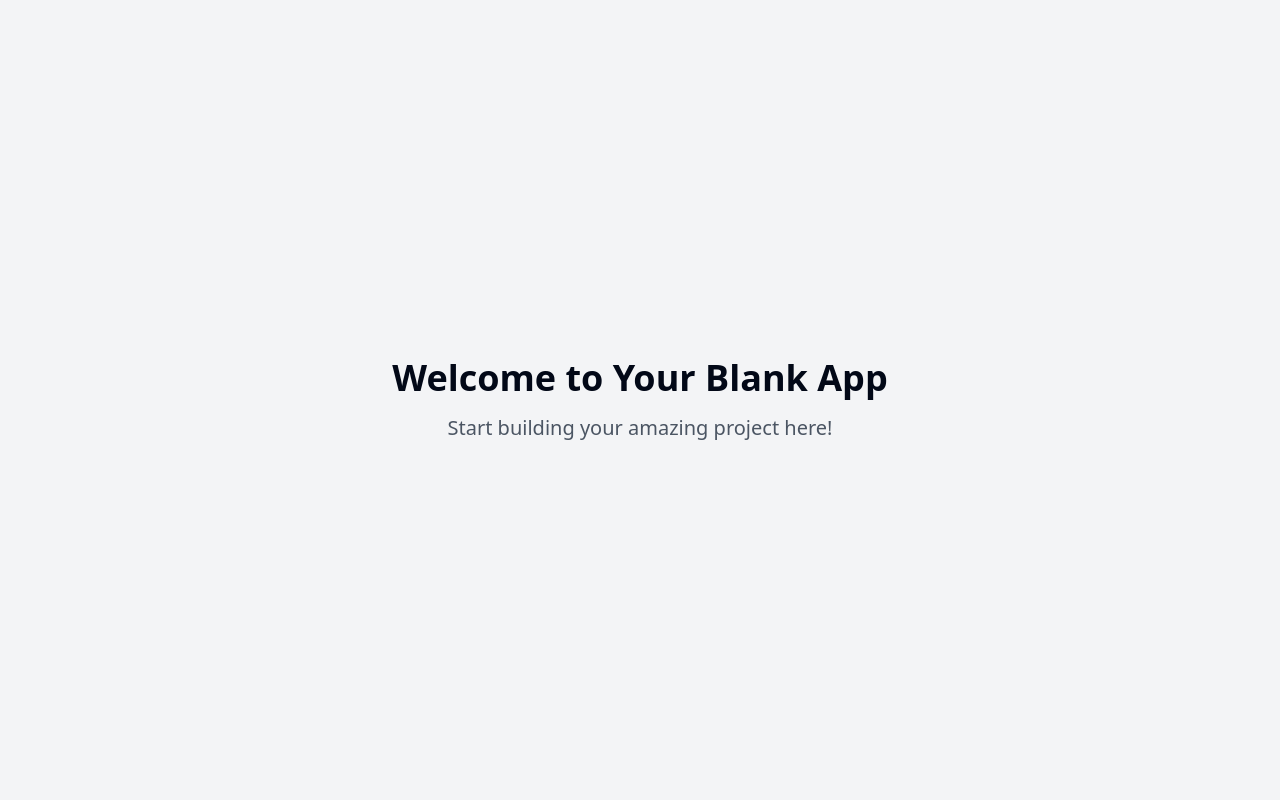
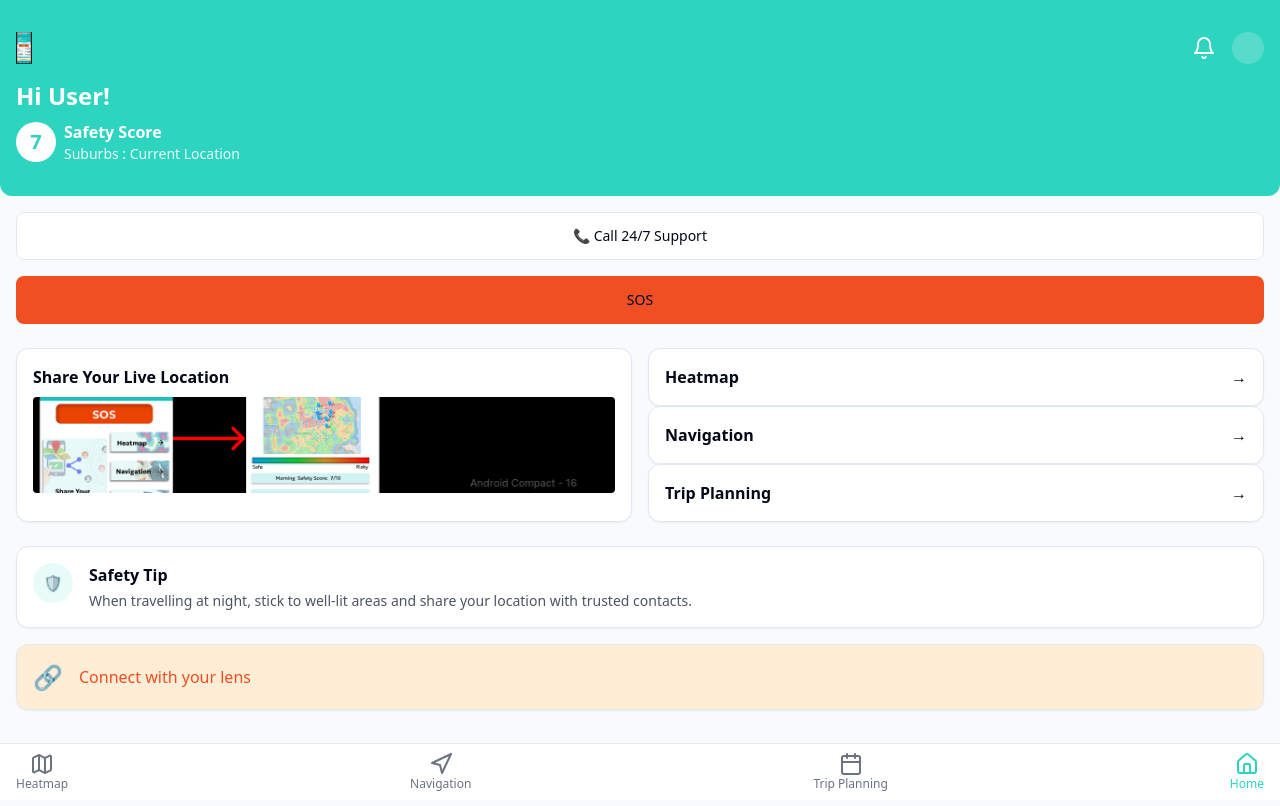
Before and after one commit to yashaswinee/wander-safe-travel, a React (Vite) app: page / in a window 1280 px wide. Built offline with nearby package versions, Linux system fonts and the light colour scheme.

Commit message:
feat: Implement travel companion app
Implement the core features of the travel companion app, including SOS, navigation, trip planning, and heatmap functionality.  Create a prototype with navigation and theming based on the provided images.

```diff
--- a/src/App.tsx
+++ b/src/App.tsx
@@ -1,3 +1,4 @@
+
 import { Toaster } from "@/components/ui/toaster";
 import { Toaster as Sonner } from "@/components/ui/sonner";
 import { TooltipProvider } from "@/components/ui/tooltip";
@@ -16,7 +17,9 @@ const App = () => (
       <BrowserRouter>
         <Routes>
           <Route path="/" element={<Index />} />
-          {/* ADD ALL CUSTOM ROUTES ABOVE THE CATCH-ALL "*" ROUTE */}
+          <Route path="/heatmap" element={<Index />} />
+          <Route path="/navigation" element={<Index />} />
+          <Route path="/trip-planning" element={<Index />} />
           <Route path="*" element={<NotFound />} />
         </Routes>
       </BrowserRouter>
--- /dev/null
+++ b/src/components/NavigationBar.tsx
@@ -0,0 +1,53 @@
+
+import { Home, Map, Calendar, Navigation } from "lucide-react";
+import { Link, useLocation } from "react-router-dom";
+
+const NavigationBar = () => {
+  const location = useLocation();
+  const isActive = (path: string) => location.pathname === path;
+
+  return (
+    <nav className="fixed bottom-0 left-0 right-0 bg-white border-t border-gray-200 py-2 px-4">
+      <div className="flex justify-between items-center max-w-screen-xl mx-auto">
+        <Link
+          to="/heatmap"
+          className={`flex flex-col items-center ${
+            isActive("/heatmap") ? "text-primary" : "text-gray-500"
+          }`}
+        >
+          <Map className="w-6 h-6" />
+          <span className="text-xs">Heatmap</span>
+        </Link>
+        <Link
+          to="/navigation"
+          className={`flex flex-col items-center ${
+            isActive("/navigation") ? "text-primary" : "text-gray-500"
+          }`}
+        >
+          <Navigation className="w-6 h-6" />
+          <span className="text-xs">Navigation</span>
+        </Link>
+        <Link
+          to="/trip-planning"
+          className={`flex flex-col items-center ${
+            isActive("/trip-planning") ? "text-primary" : "text-gray-500"
+          }`}
+        >
+          <Calendar className="w-6 h-6" />
+          <span className="text-xs">Trip Planning</span>
+        </Link>
+        <Link
+          to="/"
+          className={`flex flex-col items-center ${
+            isActive("/") ? "text-primary" : "text-gray-500"
+          }`}
+        >
+          <Home className="w-6 h-6" />
+          <span className="text-xs">Home</span>
+        </Link>
+      </div>
+    </nav>
+  );
+};
+
+export default NavigationBar;
--- a/src/pages/Index.tsx
+++ b/src/pages/Index.tsx
@@ -1,12 +1,127 @@
-// Update this page (the content is just a fallback if you fail to update the page)
+
+import { Bell } from "lucide-react";
+import NavigationBar from "@/components/NavigationBar";
+import { Link } from "react-router-dom";
+import { Button } from "@/components/ui/button";
+import { Card } from "@/components/ui/card";
 
 const Index = () => {
   return (
-    <div className="min-h-screen flex items-center justify-center bg-gray-100">
-      <div className="text-center">
-        <h1 className="text-4xl font-bold mb-4">Welcome to Your Blank App</h1>
-        <p className="text-xl text-gray-600">Start building your amazing project here!</p>
-      </div>
+    <div className="min-h-screen bg-gray-50">
+      {/* Header */}
+      <header className="bg-primary p-4 pt-8 rounded-b-lg">
+        <div className="flex justify-between items-center mb-4">
+          <img
+            src="/lovable-uploads/5e35d235-39a0-4a46-98f7-5999560a051b.png"
+            alt="Logo"
+            className="h-8"
+          />
+          <div className="flex gap-4">
+            <button className="text-white">
+              <Bell className="w-6 h-6" />
+            </button>
+            <button className="w-8 h-8 rounded-full bg-white/20" />
+          </div>
+        </div>
+
+        <div className="text-white mb-4">
+          <h1 className="text-2xl font-bold">Hi User!</h1>
+          <div className="flex items-center gap-2 mt-2">
+            <div className="w-10 h-10 rounded-full bg-white flex items-center justify-center">
+              <span className="text-primary text-xl font-bold">7</span>
+            </div>
+            <div>
+              <div className="font-semibold">Safety Score</div>
+              <div className="text-sm opacity-90">Suburbs : Current Location</div>
+            </div>
+          </div>
+        </div>
+      </header>
+
+      {/* Main Content */}
+      <main className="p-4 pb-24">
+        <Button
+          variant="outline"
+          className="w-full bg-white mb-4 h-12"
+          onClick={() => alert("Calling support...")}
+        >
+          📞 Call 24/7 Support
+        </Button>
+
+        <Button
+          variant="destructive"
+          className="w-full mb-6 h-12 bg-secondary"
+          onClick={() => alert("SOS Activated!")}
+        >
+          SOS
+        </Button>
+
+        <div className="grid grid-cols-2 gap-4 mb-6">
+          <Card className="p-4 bg-white shadow-sm">
+            <h3 className="font-semibold mb-2">Share Your Live Location</h3>
+            <img
+              src="/lovable-uploads/0a1b29fd-1bd0-48ac-a0e6-3f72f75c0bb3.png"
+              alt="Share location"
+              className="w-full h-24 object-cover rounded"
+            />
+          </Card>
+
+          <div className="space-y-4">
+            <Link to="/heatmap">
+              <Card className="p-4 bg-white shadow-sm">
+                <div className="flex justify-between items-center">
+                  <span className="font-semibold">Heatmap</span>
+                  <span>→</span>
+                </div>
+              </Card>
+            </Link>
+
+            <Link to="/navigation">
+              <Card className="p-4 bg-white shadow-sm">
+                <div className="flex justify-between items-center">
+                  <span className="font-semibold">Navigation</span>
+                  <span>→</span>
+                </div>
+              </Card>
+            </Link>
+
+            <Link to="/trip-planning">
+              <Card className="p-4 bg-white shadow-sm">
+                <div className="flex justify-between items-center">
+                  <span className="font-semibold">Trip Planning</span>
+                  <span>→</span>
+                </div>
+              </Card>
+            </Link>
+          </div>
+        </div>
+
+        <Card className="p-4 bg-white shadow-sm mb-4">
+          <div className="flex gap-4">
+            <div className="w-10 h-10 rounded-full bg-primary/10 flex items-center justify-center text-primary">
+              🛡️
+            </div>
+            <div>
+              <h3 className="font-semibold mb-1">Safety Tip</h3>
+              <p className="text-sm text-gray-600">
+                When travelling at night, stick to well-lit areas and share your
+                location with trusted contacts.
+              </p>
+            </div>
+          </div>
+        </Card>
+
+        <Card className="p-4 bg-accent">
+          <div className="flex items-center gap-4">
+            <span className="text-2xl">🔗</span>
+            <span className="font-medium text-secondary">
+              Connect with your lens
+            </span>
+          </div>
+        </Card>
+      </main>
+
+      <NavigationBar />
     </div>
   );
 };
--- a/tailwind.config.ts
+++ b/tailwind.config.ts
@@ -1,3 +1,4 @@
+
 import type { Config } from "tailwindcss";
 
 export default {
@@ -12,85 +13,41 @@ export default {
   theme: {
     container: {
       center: true,
-			padding: '2rem',
+      padding: "2rem",
       screens: {
-				'2xl': '1400px'
-			}
+        "2xl": "1400px",
+      },
     },
     extend: {
       colors: {
-				border: 'hsl(var(--border))',
-				input: 'hsl(var(--input))',
-				ring: 'hsl(var(--ring))',
-				background: 'hsl(var(--background))',
-				foreground: 'hsl(var(--foreground))',
+        border: "hsl(var(--border))",
+        input: "hsl(var(--input))",
+        ring: "hsl(var(--ring))",
+        background: "hsl(var(--background))",
+        foreground: "hsl(var(--foreground))",
         primary: {
-					DEFAULT: 'hsl(var(--primary))',
-					foreground: 'hsl(var(--primary-foreground))'
+          DEFAULT: "#2DD4BF",
+          foreground: "#FFFFFF",
         },
         secondary: {
-					DEFAULT: 'hsl(var(--secondary))',
-					foreground: 'hsl(var(--secondary-foreground))'
-				},
-				destructive: {
-					DEFAULT: 'hsl(var(--destructive))',
-					foreground: 'hsl(var(--destructive-foreground))'
+          DEFAULT: "#F04E23",
+          foreground: "#FFFFFF",
         },
         muted: {
-					DEFAULT: 'hsl(var(--muted))',
-					foreground: 'hsl(var(--muted-foreground))'
+          DEFAULT: "#F3F4F6",
+          foreground: "#6B7280",
         },
         accent: {
-					DEFAULT: 'hsl(var(--accent))',
-					foreground: 'hsl(var(--accent-foreground))'
+          DEFAULT: "#FFEDD5",
+          foreground: "#F04E23",
         },
-				popover: {
-					DEFAULT: 'hsl(var(--popover))',
-					foreground: 'hsl(var(--popover-foreground))'
-				},
-				card: {
-					DEFAULT: 'hsl(var(--card))',
-					foreground: 'hsl(var(--card-foreground))'
-				},
-				sidebar: {
-					DEFAULT: 'hsl(var(--sidebar-background))',
-					foreground: 'hsl(var(--sidebar-foreground))',
-					primary: 'hsl(var(--sidebar-primary))',
-					'primary-foreground': 'hsl(var(--sidebar-primary-foreground))',
-					accent: 'hsl(var(--sidebar-accent))',
-					'accent-foreground': 'hsl(var(--sidebar-accent-foreground))',
-					border: 'hsl(var(--sidebar-border))',
-					ring: 'hsl(var(--sidebar-ring))'
-				}
       },
       borderRadius: {
-				lg: 'var(--radius)',
-				md: 'calc(var(--radius) - 2px)',
-				sm: 'calc(var(--radius) - 4px)'
+        lg: "0.75rem",
+        md: "0.5rem",
+        sm: "0.25rem",
       },
-			keyframes: {
-				'accordion-down': {
-					from: {
-						height: '0'
     },
-					to: {
-						height: 'var(--radix-accordion-content-height)'
-					}
-				},
-				'accordion-up': {
-					from: {
-						height: 'var(--radix-accordion-content-height)'
-					},
-					to: {
-						height: '0'
-					}
-				}
-			},
-			animation: {
-				'accordion-down': 'accordion-down 0.2s ease-out',
-				'accordion-up': 'accordion-up 0.2s ease-out'
-			}
-		}
   },
   plugins: [require("tailwindcss-animate")],
 } satisfies Config;
```
Also changed, not shown: public/lovable-uploads/0a1b29fd-1bd0-48ac-a0e6-3f72f75c0bb3.png (added), public/lovable-uploads/5e35d235-39a0-4a46-98f7-5999560a051b.png (added). Lines whose indentation alone changed are shown as unchanged.
